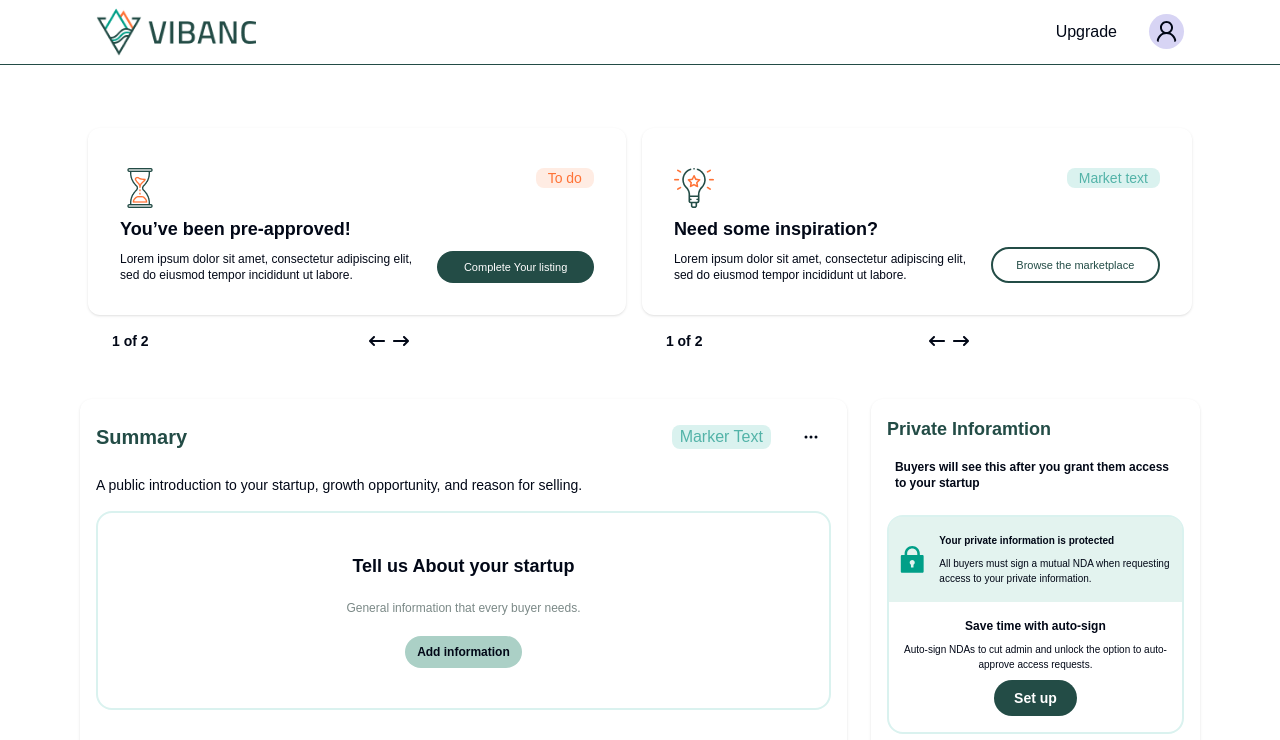
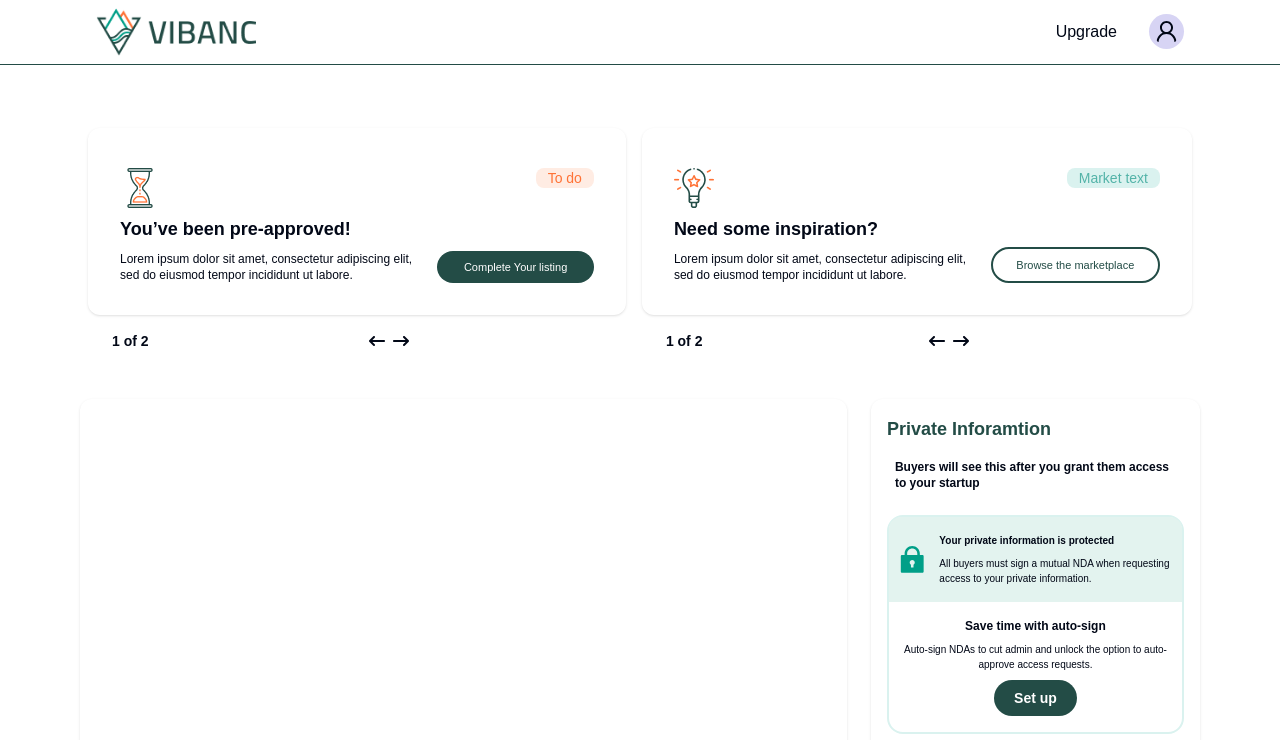
Before and after one commit to Afrasyab11/Vibanc-Buyer, a Next.js app: page /seller/listing in a window 1280 px wide. Shown: the top 740 px of the page. Built offline with nearby package versions, Linux system fonts and the light colour scheme.

Commit message:
comment the summary page

```diff
--- a/src/app/seller/listing/page.jsx
+++ b/src/app/seller/listing/page.jsx
@@ -24,7 +24,7 @@ export default function page() {
 
       <div className='bg-white  lg:flex gap-x-6 w-[100%] mx-auto mt-12'>
         <div className='lg:w-[70%] mx-auto shadow rounded-xl p-4 mt-12 lg:mt-0'>
-          <Summary />
+          {/* <Summary /> */}
         </div>
         {/* This div is for private information */}
         <div className='lg:w-[30%] mx-auto shadow rounded-xl p-4 mt-12 lg:mt-0 h-fit'>
```
